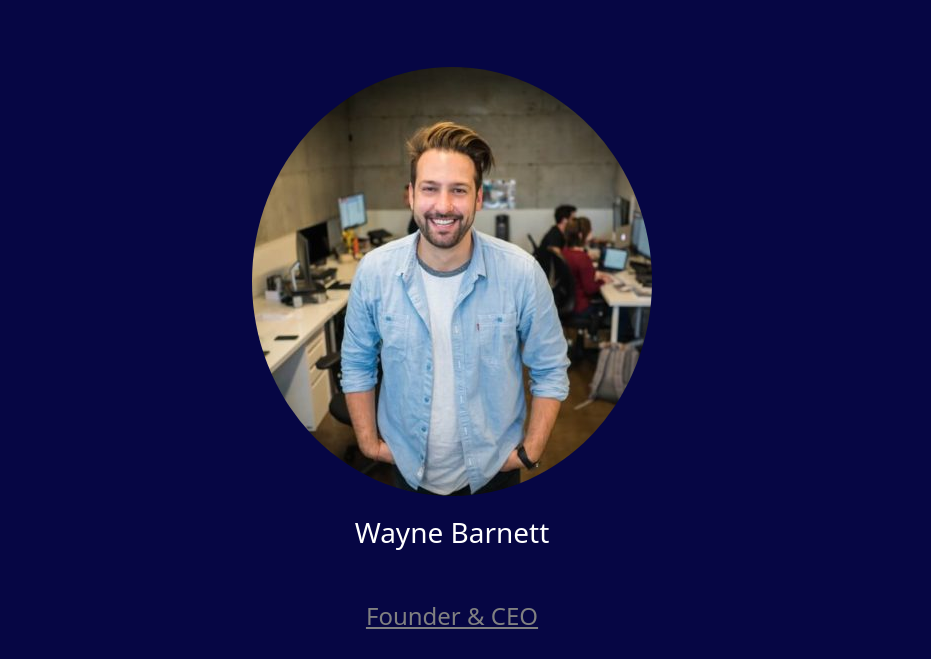
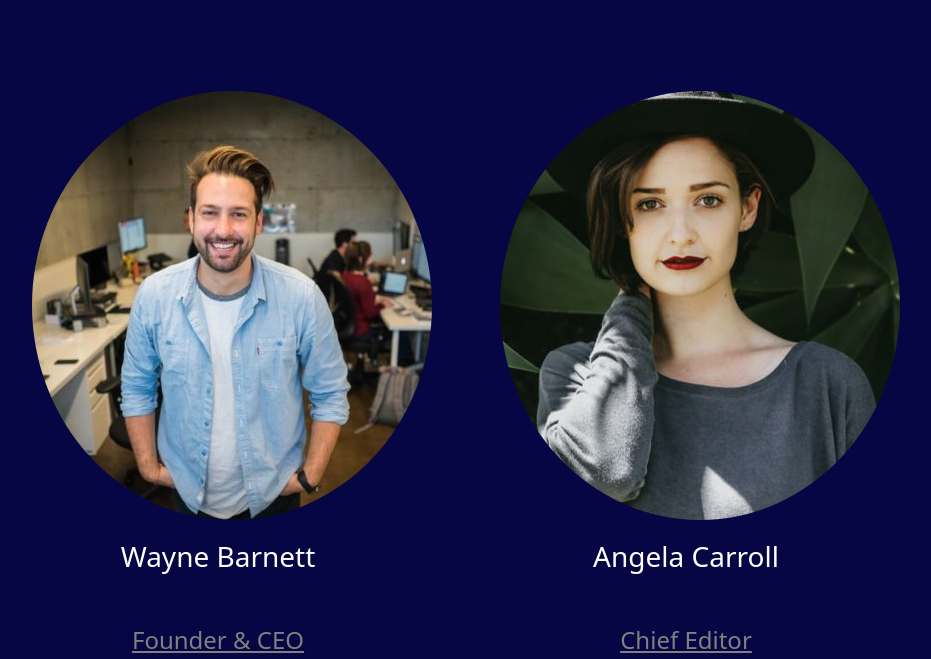
Before and after one commit to DarioLoForti/js-our-team, a plain HTML site: page index.html in a window 1280 px wide. Shown: the part 101-760 px from the top of the page, without its empty margins (188-1119 px from the left). Drawn offline with nearby package versions, Linux system fonts and the light colour scheme.

Commit message:
correzione proprietà div

```diff
--- a/index.html
+++ b/index.html
@@ -15,7 +15,7 @@
                     <h1 class="text-white">Staff Team</h1>
                 </div>
             </div>
-            <div id="content-card" class="col-12 content-card">
+            <div id="content-card" class="col-12 d-flex flex-wrap justify-content-center text-center">
             </div>
         </div>
     </div>
--- a/js/script.js
+++ b/js/script.js
@@ -60,10 +60,11 @@ let contendCard = document.getElementById("content-card");
 
 for(i=0; i<=employees.length; i++){
 
-    let div = document.createElement("content-card");
+    let div = document.createElement("div");
     div.classList.add("col-4");
     div.classList.add("m-5");
     div.classList.add("text-white");
+
 
 
     contendCard.appendChild(div);
```
